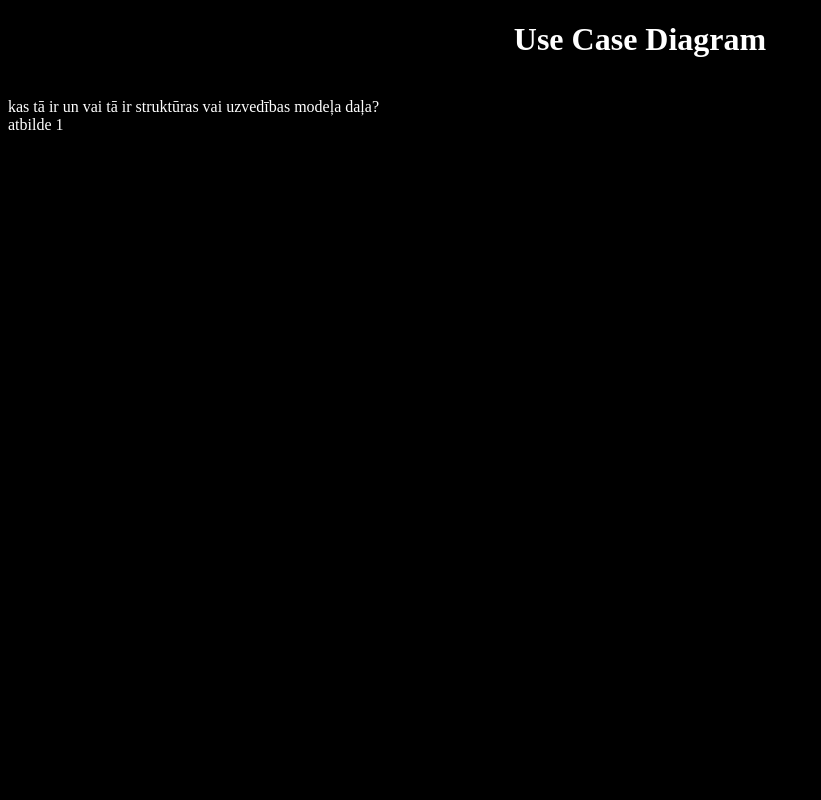
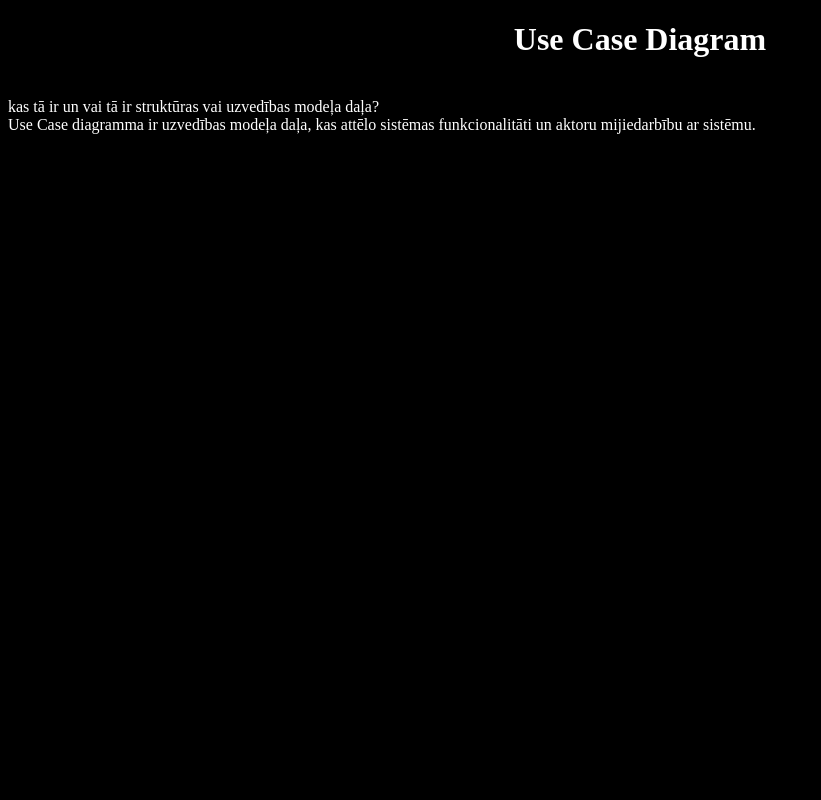
Before and after one commit to RalfsCD/UML, a React (Create React App) app: page / in a window 1280 px wide. Shown: the top 800 px of the page, without its empty margins (0-821 px from the left). Built offline with nearby package versions, Linux system fonts and the light colour scheme.

Commit message:
Update article1.js

```diff
--- a/src/components/article1.js
+++ b/src/components/article1.js
@@ -5,7 +5,7 @@ import React from 'react';
 function Article1() {
   return (
 
-<a>atbilde 1</a>
+<a>Use Case diagramma ir uzvedības modeļa daļa, kas attēlo sistēmas funkcionalitāti un aktoru mijiedarbību ar sistēmu.</a>
   );
   }
 export default Article1;
```
